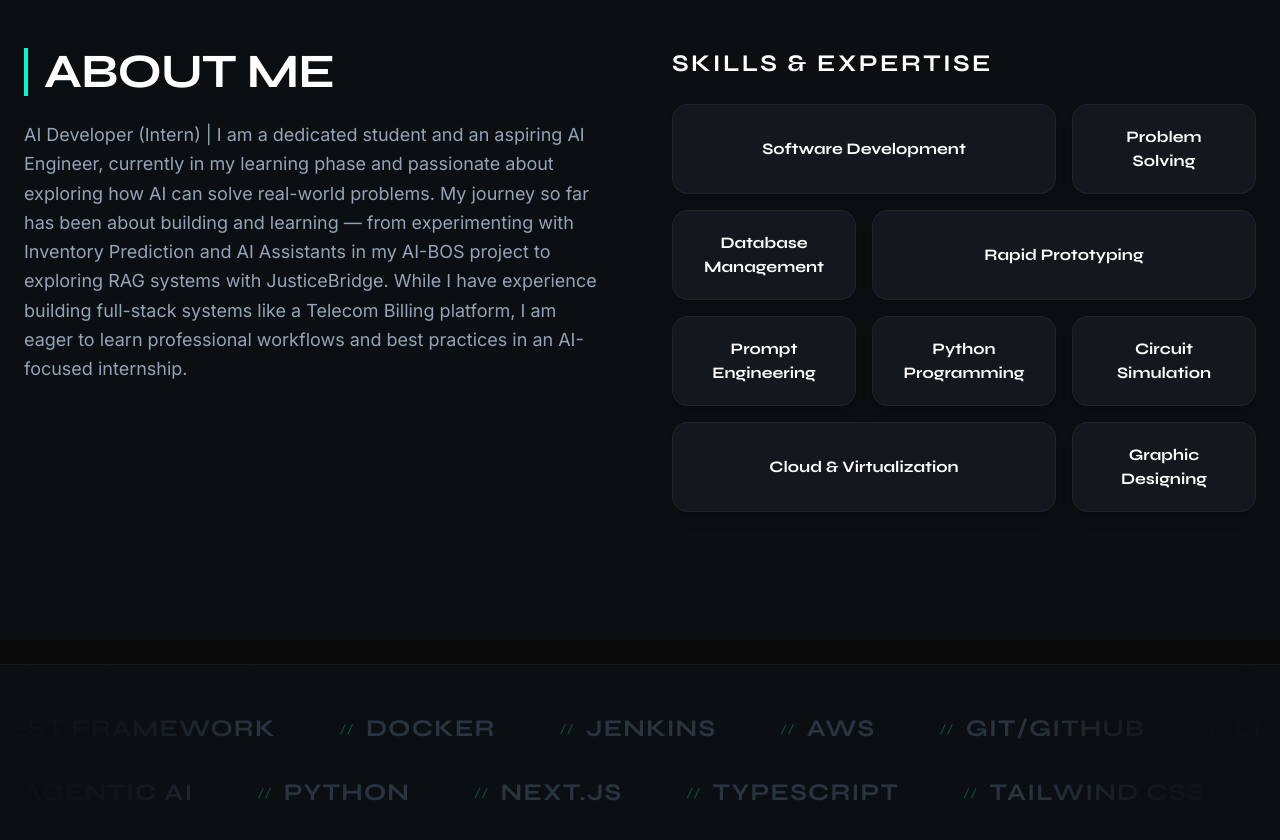
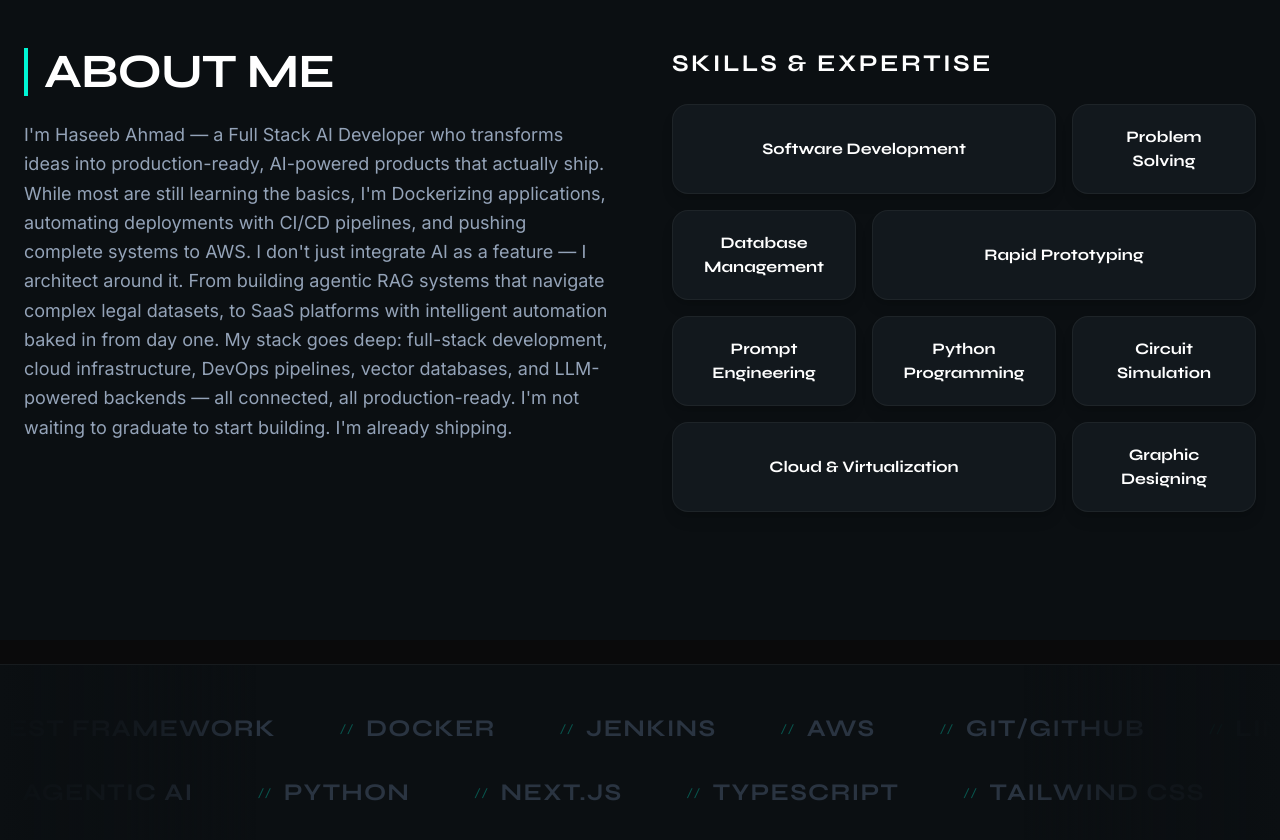
Before and after one commit to HaseebAhmad24-collab/portfolio, a Next.js app: page / in a window 1280 px wide. Shown: the part 880-1720 px from the top of the page. Built offline with nearby package versions, Linux system fonts and the light colour scheme; no server answers.

Commit message:
style: update biography with a highly impactful and professional full-stack AI engineer copy

```diff
--- a/src/data/portfolio.ts
+++ b/src/data/portfolio.ts
@@ -3,7 +3,7 @@ export const portfolioData = {
     name: "Haseeb Ahmad",
     title: "Aspiring AI Engineer",
     signature: "Digital Alchemist",
-    bio: "AI Developer (Intern) | I am a dedicated student and an aspiring AI Engineer, currently in my learning phase and passionate about exploring how AI can solve real-world problems. My journey so far has been about building and learning — from experimenting with Inventory Prediction and AI Assistants in my AI-BOS project to exploring RAG systems with JusticeBridge. While I have experience building full-stack systems like a Telecom Billing platform, I am eager to learn professional workflows and best practices in an AI-focused internship.",
+    bio: "I'm Haseeb Ahmad — a Full Stack AI Developer who transforms ideas into production-ready, AI-powered products that actually ship. While most are still learning the basics, I'm Dockerizing applications, automating deployments with CI/CD pipelines, and pushing complete systems to AWS. I don't just integrate AI as a feature — I architect around it. From building agentic RAG systems that navigate complex legal datasets, to SaaS platforms with intelligent automation baked in from day one. My stack goes deep: full-stack development, cloud infrastructure, DevOps pipelines, vector databases, and LLM-powered backends — all connected, all production-ready. I'm not waiting to graduate to start building. I'm already shipping.",
     contact: {
       email: "haseebahmad7473@gmail.com",
       phone: "+92 328-4461291",
```
